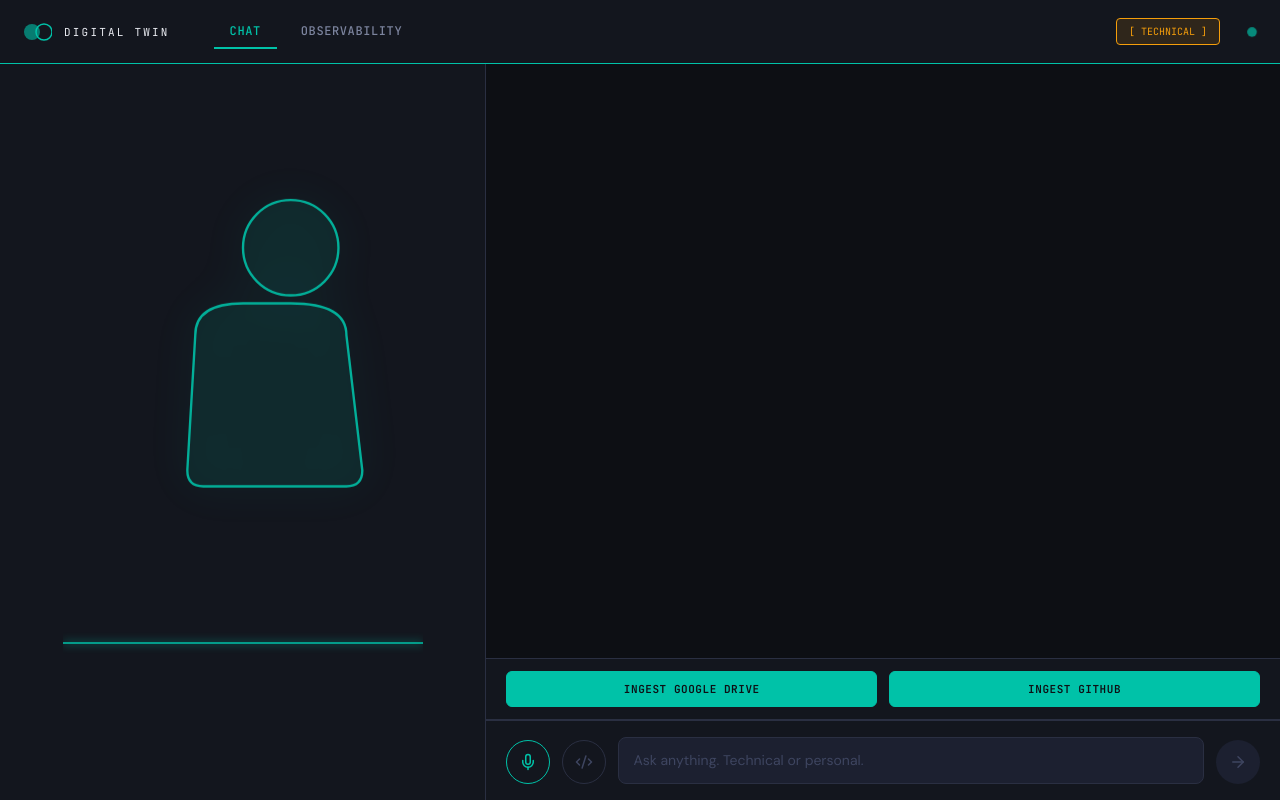
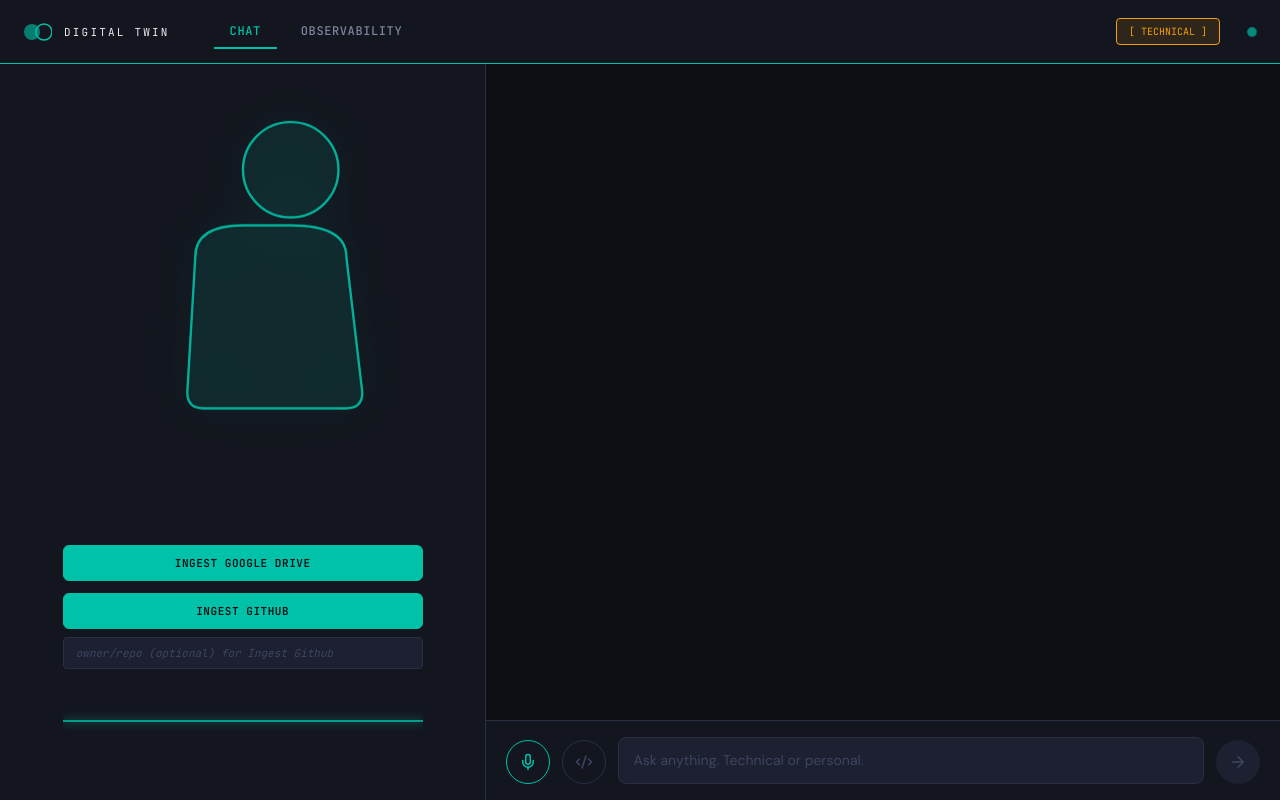
Before and after one commit to Ridam2k/Digital-Twin-sample, a React (Vite) app in the folder frontend/: page / in a window 1280 px wide. Built offline with nearby package versions, Linux system fonts and the light colour scheme.

Commit message:
Moved buttons and added github repo option

```diff
--- a/frontend/src/api/client.js
+++ b/frontend/src/api/client.js
@@ -185,15 +185,21 @@ export async function ingestGoogleDrive() {
 /**
  * Trigger GitHub ingestion for configured repositories.
  *
+ * @param {Array<string>|null} customRepos - Optional array of custom repos to ingest (e.g., ["owner/repo"])
  * @returns {Promise<Object>} Ingestion result with statistics
  * @throws {APIError} If the request fails
  */
-export async function ingestGithub() {
+export async function ingestGithub(customRepos = null) {
   const response = await fetch(`${API_BASE_URL}/api/ingest/github`, {
     method: 'POST',
     headers: {
       'Content-Type': 'application/json',
     },
+    body: JSON.stringify(
+      customRepos && customRepos.length > 0
+        ? { repos: customRepos }
+        : {}
+    ),
   });
 
   if (!response.ok) {
--- a/frontend/src/components/Avatar/AvatarPanel.css
+++ b/frontend/src/components/Avatar/AvatarPanel.css
@@ -109,3 +109,90 @@
     opacity: 1;
   }
 }
+
+/* Ingestion controls */
+.ingestion-controls {
+  display: flex;
+  flex-direction: column;
+  gap: 12px;
+  width: 100%;
+  max-width: 360px;
+}
+
+.ingest-button {
+  width: 100%;
+  padding: 10px 16px;
+  font-family: var(--font-mono);
+  font-size: 11px;
+  font-weight: 600;
+  letter-spacing: 0.05em;
+  text-transform: uppercase;
+  color: var(--bg-base);
+  background: var(--teal);
+  border: 1.5px solid var(--teal);
+  border-radius: 6px;
+  cursor: pointer;
+  transition: all 0.2s ease;
+}
+
+.ingest-button:hover:not(:disabled) {
+  background: #00d4b8;
+  border-color: #00d4b8;
+  transform: translateY(-1px);
+}
+
+.ingest-button:active:not(:disabled) {
+  transform: translateY(0);
+}
+
+.ingest-button:disabled {
+  opacity: 0.5;
+  cursor: not-allowed;
+  background: var(--bg-raised);
+  border-color: var(--border);
+  color: var(--text-muted);
+}
+
+.github-ingest-group {
+  display: flex;
+  flex-direction: column;
+  gap: 8px;
+}
+
+.repo-input {
+  width: 100%;
+  padding: 8px 12px;
+  font-family: var(--font-mono);
+  font-size: 11px;
+  background: var(--bg-raised);
+  border: 1px solid var(--border);
+  border-radius: 4px;
+  color: var(--text-primary);
+  transition: all 0.2s ease;
+}
+
+.repo-input::placeholder {
+  color: var(--text-muted);
+  font-style: italic;
+}
+
+.repo-input:focus {
+  border-color: var(--teal);
+  outline: none;
+  box-shadow: 0 0 0 2px rgba(0, 194, 168, 0.1);
+}
+
+.repo-input:disabled {
+  opacity: 0.5;
+  cursor: not-allowed;
+}
+
+.ingest-error {
+  font-family: var(--font-mono);
+  font-size: 10px;
+  color: var(--danger);
+  padding: 6px 10px;
+  background: rgba(224, 82, 82, 0.1);
+  border-radius: 4px;
+  text-align: center;
+}
--- a/frontend/src/components/Avatar/AvatarPanel.jsx
+++ b/frontend/src/components/Avatar/AvatarPanel.jsx
@@ -1,8 +1,64 @@
-import React, { useEffect, useRef } from 'react';
+import React, { useEffect, useRef, useState } from 'react';
+import { ingestGoogleDrive, ingestGithub } from '../../api/client.js';
 import './AvatarPanel.css';
 
 export default function AvatarPanel({ systemStatus }) {
   const canvasRef = useRef(null);
+
+  // Ingestion state
+  const [isIngestingGDrive, setIsIngestingGDrive] = useState(false);
+  const [isIngestingGithub, setIsIngestingGithub] = useState(false);
+  const [customRepo, setCustomRepo] = useState('');
+  const [ingestError, setIngestError] = useState(null);
+
+  // Hardcoded GITHUB_REPOS (synced with config.py)
+  const GITHUB_REPOS = [
+    "Ridam2k/EcoNest",
+    "Ridam2k/FinDocSummariser",
+    "Ridam2k/Udemy_contact-keeper",
+    "Ridam2k/her-hygiene",
+    "Ridam2k/user-groups-app"
+  ];
+
+  // Ingestion handlers
+  const handleGDriveIngest = async () => {
+    setIsIngestingGDrive(true);
+    setIngestError(null);
+    try {
+      const result = await ingestGoogleDrive();
+      console.log('Google Drive ingestion complete:', result);
+    } catch (error) {
+      console.error('Google Drive ingestion failed:', error);
+      setIngestError(error.message || 'Google Drive ingestion failed');
+    } finally {
+      setIsIngestingGDrive(false);
+    }
+  };
+
+  const handleGithubIngest = async () => {
+    setIsIngestingGithub(true);
+    setIngestError(null);
+    try {
+      // Parse custom repo input
+      const trimmedRepo = customRepo.trim();
+
+      // Build repos array: add custom repo to config defaults if provided
+      const customRepos = trimmedRepo
+        ? [...GITHUB_REPOS, trimmedRepo]  // Add to config repos
+        : null;  // Use config defaults only
+
+      const result = await ingestGithub(customRepos);
+      console.log('GitHub ingestion complete:', result);
+
+      // Clear input on success
+      setCustomRepo('');
+    } catch (error) {
+      console.error('GitHub ingestion failed:', error);
+      setIngestError(error.message || 'GitHub ingestion failed');
+    } finally {
+      setIsIngestingGithub(false);
+    }
+  };
 
   // Draw static waveform baseline on mount
   useEffect(() => {
@@ -55,6 +111,39 @@ export default function AvatarPanel({ systemStatus }) {
         </svg>
       </div>
 
+      {/* Ingestion controls section */}
+      <div className="ingestion-controls">
+        <button
+          className="ingest-button"
+          onClick={handleGDriveIngest}
+          disabled={isIngestingGDrive || isIngestingGithub}
+        >
+          {isIngestingGDrive ? 'Ingesting...' : 'Ingest Google Drive'}
+        </button>
+
+        <div className="github-ingest-group">
+          <button
+            className="ingest-button"
+            onClick={handleGithubIngest}
+            disabled={isIngestingGDrive || isIngestingGithub}
+          >
+            {isIngestingGithub ? 'Ingesting...' : 'Ingest Github'}
+          </button>
+          <input
+            type="text"
+            className="repo-input"
+            placeholder="owner/repo (optional) for Ingest Github"
+            value={customRepo}
+            onChange={(e) => setCustomRepo(e.target.value)}
+            disabled={isIngestingGDrive || isIngestingGithub}
+          />
+        </div>
+
+        {ingestError && (
+          <div className="ingest-error">{ingestError}</div>
+        )}
+      </div>
+
       <canvas
         ref={canvasRef}
         className="waveform"
--- a/frontend/src/components/Conversation/ConvPanel.css
+++ b/frontend/src/components/Conversation/ConvPanel.css
@@ -69,61 +69,6 @@
 
 .citation-badge:hover {
   background: rgba(0, 194, 168, 0.18);
-}
-
-.ingestion-dock {
-  flex-shrink: 0;
-  border-top: 1px solid var(--border);
-  border-bottom: 1px solid var(--border);
-  background: var(--bg-surface);
-  padding: 12px 20px;
-  display: flex;
-  gap: 12px;
-  align-items: center;
-}
-
-.ingest-button {
-  flex: 1;
-  padding: 10px 16px;
-  font-family: var(--font-mono);
-  font-size: 11px;
-  font-weight: 600;
-  letter-spacing: 0.05em;
-  text-transform: uppercase;
-  color: var(--bg-base);
-  background: var(--teal);
-  border: 1.5px solid var(--teal);
-  border-radius: 6px;
-  cursor: pointer;
-  transition: all 0.2s ease;
-}
-
-.ingest-button:hover:not(:disabled) {
-  background: #00d4b8;
-  border-color: #00d4b8;
-  transform: translateY(-1px);
-}
-
-.ingest-button:active:not(:disabled) {
-  transform: translateY(0);
-}
-
-.ingest-button:disabled {
-  opacity: 0.5;
-  cursor: not-allowed;
-  background: var(--bg-raised);
-  border-color: var(--border);
-  color: var(--text-muted);
-}
-
-.ingest-error {
-  font-family: var(--font-mono);
-  font-size: 10px;
-  color: var(--danger);
-  padding: 4px 8px;
-  background: rgba(224, 82, 82, 0.1);
-  border-radius: 4px;
-  flex-shrink: 0;
 }
 
 .input-dock {
--- a/frontend/src/components/Conversation/ConvPanel.jsx
+++ b/frontend/src/components/Conversation/ConvPanel.jsx
@@ -1,15 +1,11 @@
 import React, { useState, useEffect, useRef } from 'react';
 import { Mic, ArrowRight, Code2 } from 'lucide-react';
-import { ingestGoogleDrive, ingestGithub } from '../../api/client.js';
 import './ConvPanel.css';
 
 export default function ConvPanel({ messages, onSubmit, disabled }) {
   const [inputText, setInputText] = useState('');
   const [isRecording, setIsRecording] = useState(false);
   const [isCodeMode, setIsCodeMode] = useState(false);
-  const [isIngestingGDrive, setIsIngestingGDrive] = useState(false);
-  const [isIngestingGithub, setIsIngestingGithub] = useState(false);
-  const [ingestError, setIngestError] = useState(null);
   const messagesEndRef = useRef(null);
   const recognitionRef = useRef(null);
   const textareaRef = useRef(null);
@@ -115,34 +111,6 @@ export default function ConvPanel({ messages, onSubmit, disabled }) {
     }
   };
 
-  const handleGDriveIngest = async () => {
-    setIsIngestingGDrive(true);
-    setIngestError(null);
-    try {
-      const result = await ingestGoogleDrive();
-      console.log('Google Drive ingestion complete:', result);
-    } catch (error) {
-      console.error('Google Drive ingestion failed:', error);
-      setIngestError(error.message || 'Google Drive ingestion failed');
-    } finally {
-      setIsIngestingGDrive(false);
-    }
-  };
-
-  const handleGithubIngest = async () => {
-    setIsIngestingGithub(true);
-    setIngestError(null);
-    try {
-      const result = await ingestGithub();
-      console.log('GitHub ingestion complete:', result);
-    } catch (error) {
-      console.error('GitHub ingestion failed:', error);
-      setIngestError(error.message || 'GitHub ingestion failed');
-    } finally {
-      setIsIngestingGithub(false);
-    }
-  };
-
   const toggleCodeMode = () => {
     setIsCodeMode(prev => !prev);
   };
@@ -177,28 +145,6 @@ export default function ConvPanel({ messages, onSubmit, disabled }) {
           </div>
         ))}
         <div ref={messagesEndRef} />
-      </div>
-
-      <div className="ingestion-dock">
-        <button
-          className="ingest-button"
-          onClick={handleGDriveIngest}
-          disabled={isIngestingGDrive || isIngestingGithub || disabled}
-        >
-          {isIngestingGDrive ? 'Ingesting Google Drive...' : 'Ingest Google Drive'}
-        </button>
-
-        <button
-          className="ingest-button"
-          onClick={handleGithubIngest}
-          disabled={isIngestingGDrive || isIngestingGithub || disabled}
-        >
-          {isIngestingGithub ? 'Ingesting Github...' : 'Ingest Github'}
-        </button>
-
-        {ingestError && (
-          <div className="ingest-error">{ingestError}</div>
-        )}
       </div>
 
       <div className="input-dock">
```
Also changed, not shown: 2 other files (tests, documents, lock files or other folders).
